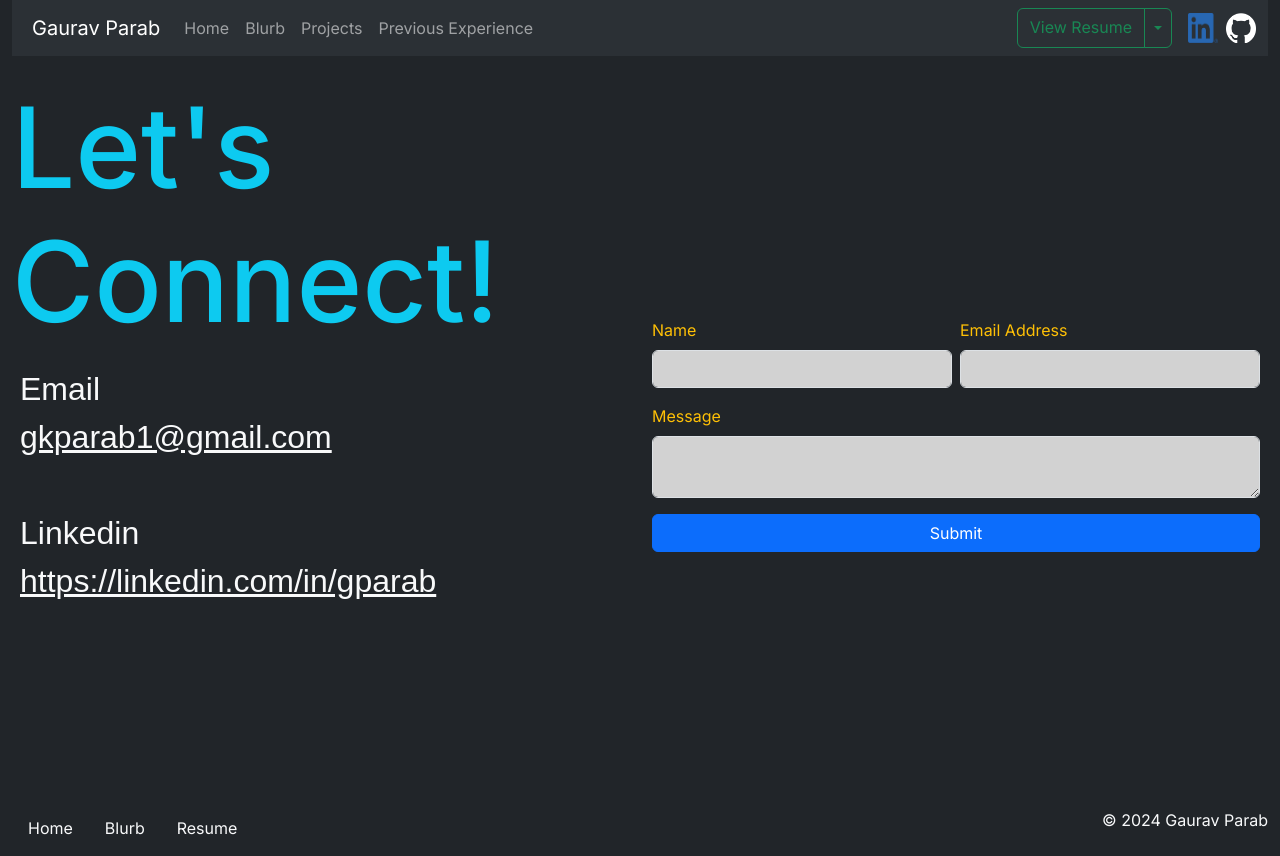
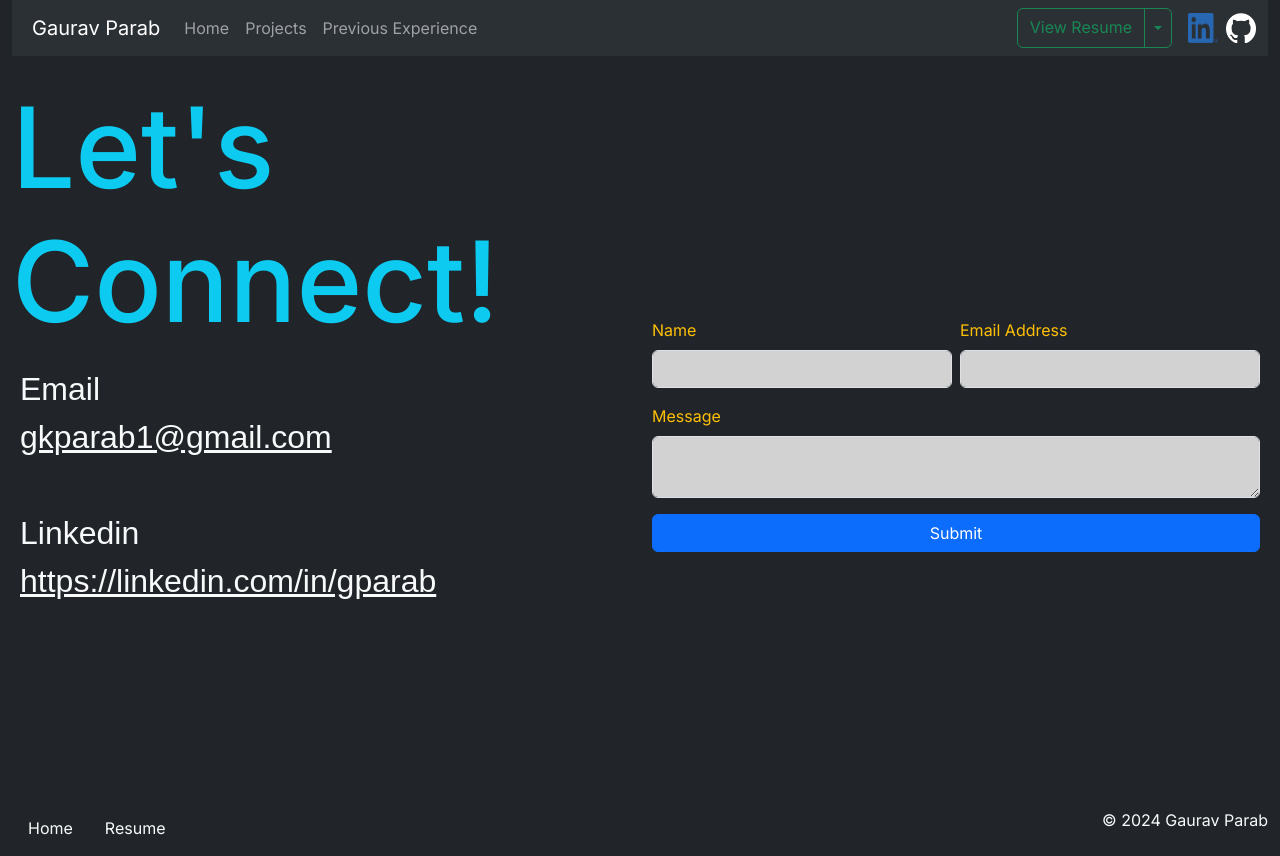
Before and after one commit to graviscool/gauravkparab.com, a Next.js app: page /contact in a window 1280 px wide. Built offline with nearby package versions, Linux system fonts and the light colour scheme.

Commit message:
some changes to make more prof - remove all mentions of blurb page (wasnt professional, working on intro page) - switch order of certain tech stack cards in terms of priority

```diff
--- a/src/app/components/ContactFooter.tsx
+++ b/src/app/components/ContactFooter.tsx
@@ -10,9 +10,9 @@ export default function ContactFooter() {
               <Nav.Link href="/" className="text-light">
                 Home
               </Nav.Link>
-              <Nav.Link href="/blurb" className="text-light">
+              {/* <Nav.Link href="/blurb" className="text-light">
                 Blurb
-              </Nav.Link>
+              </Nav.Link> */}
               <Nav.Link
                 href="/documents/Gaurav_Parab_resume.pdf"
                 target="_blank"
--- a/src/app/components/ContactNavbar.tsx
+++ b/src/app/components/ContactNavbar.tsx
@@ -34,7 +34,7 @@ export default function ContactNavbar() {
             <Offcanvas.Body>
               <Nav className="me-auto">
                 <Nav.Link href="/">Home</Nav.Link>
-                <Nav.Link href="/blurb">Blurb</Nav.Link>
+                {/* <Nav.Link href="/blurb">Blurb</Nav.Link> */}
                 <Nav.Link href="/#projects">Projects</Nav.Link>
                 <Nav.Link href="/#prevexp">Previous Experience</Nav.Link>
               </Nav>
--- a/src/app/components/Footer.tsx
+++ b/src/app/components/Footer.tsx
@@ -8,9 +8,9 @@ export default function Footer() {
         <Row>
           <Col md={4}>
             <Nav>
-              <Nav.Link href="/blurb" className="text-light">
+              {/* <Nav.Link href="/blurb" className="text-light">
                 Blurb
-              </Nav.Link>
+              </Nav.Link> */}
               <Nav.Link href="/contact" className="text-light">
                 Contact
               </Nav.Link>
--- a/src/app/components/NavigationBar.tsx
+++ b/src/app/components/NavigationBar.tsx
@@ -35,7 +35,7 @@ export default function NavigationBar() {
             </Offcanvas.Header>
             <Offcanvas.Body>
               <Nav className="me-auto">
-                <Nav.Link href="/blurb">Blurb</Nav.Link>
+                {/* <Nav.Link href="/blurb">Blurb</Nav.Link> */}
                 <Nav.Link href="#projects">Projects</Nav.Link>
                 <Nav.Link href="#prevexp">Previous Experience</Nav.Link>
               </Nav>
```
Also changed, not shown: src/app/components/Main.tsx (+4 -4 lines).
